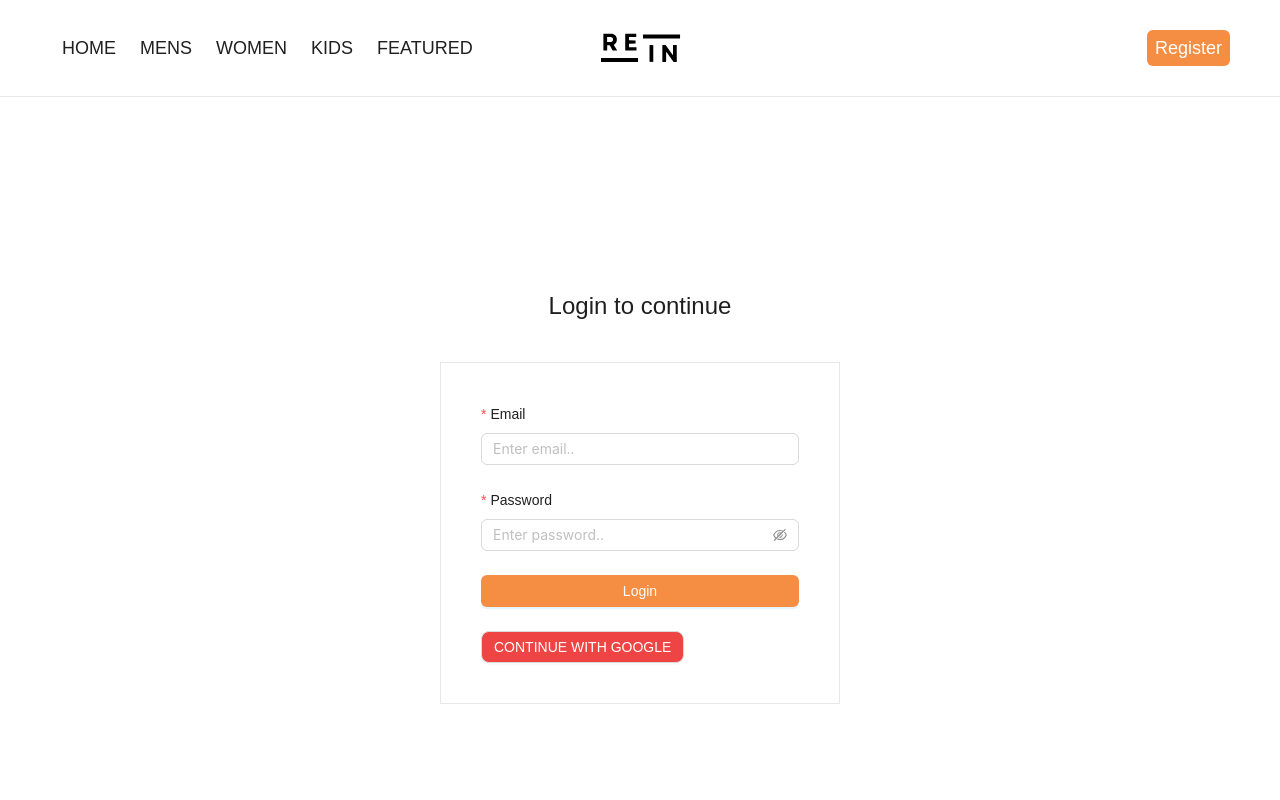
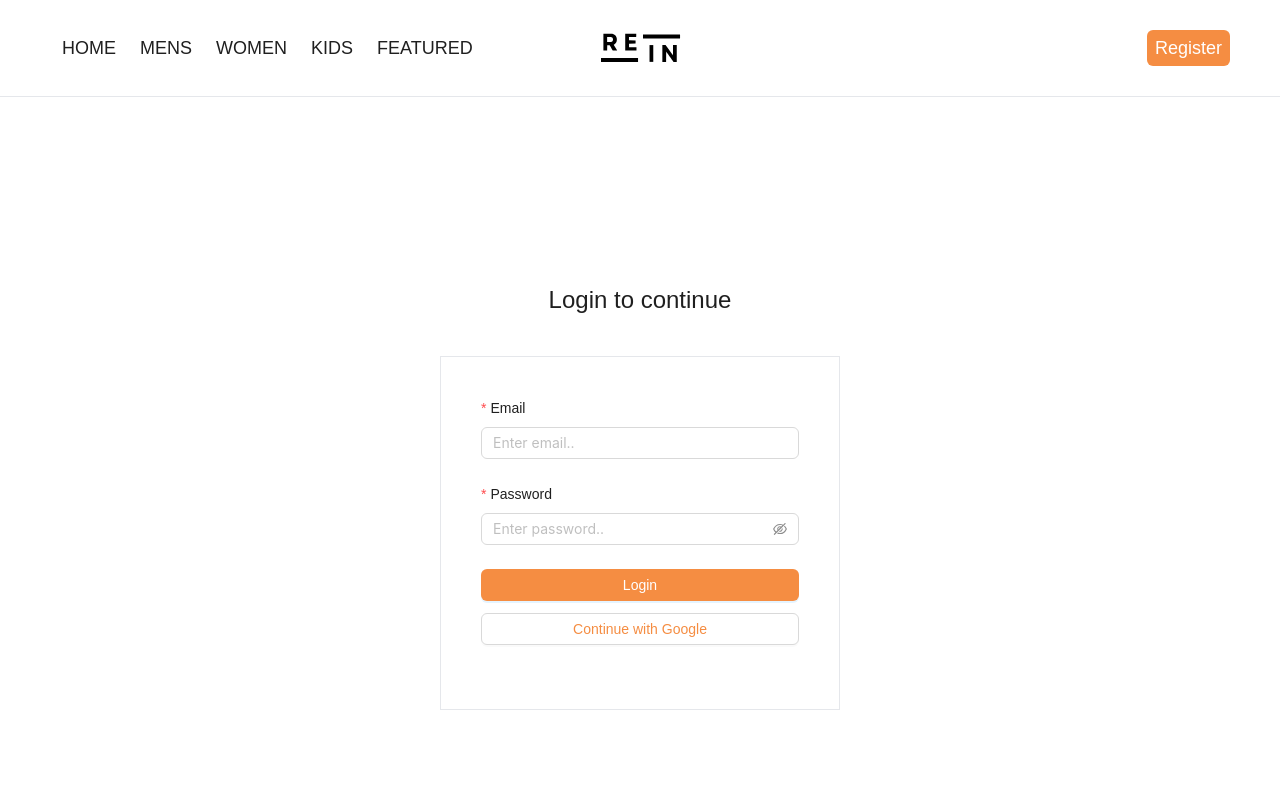
Before and after one commit to pr4th4meshh/mern-store, a Next.js app: page /sign-in in a window 1280 px wide. Shown: the top 800 px of the page. Built offline with nearby package versions, Linux system fonts and the light colour scheme; no server answers.

Commit message:
Oauth button changes

```diff
--- a/src/app/(auth)/sign-in/page.tsx
+++ b/src/app/(auth)/sign-in/page.tsx
@@ -22,7 +22,7 @@ const SignIn = () => {
       router.push("/")
     } catch (error) {
       message.error(
-        error?.data?.message || "Invalid Credentials, please try again"
+        error?.data?.message || "Invalid Credentials, please try again",
       )
     }
   }
@@ -69,8 +69,8 @@ const SignIn = () => {
             >
               Login
             </Button>
+            <OAuth />
           </Form.Item>
-          <OAuth />
         </Form>
       </div>
     </div>
--- a/src/app/(auth)/sign-up/page.tsx
+++ b/src/app/(auth)/sign-up/page.tsx
@@ -5,6 +5,7 @@ import { useDispatch } from "react-redux"
 import { setUser } from "@/lib/slices/userSlice"
 import { useRouter } from "next/navigation"
 import Link from "next/link"
+import OAuth from "@/app/OAuth"
 
 const Register = () => {
   const [form] = Form.useForm()
@@ -71,6 +72,7 @@ const Register = () => {
             >
               Register
             </Button>
+            <OAuth />
           </Form.Item>
           <span className="flex justify-center">
             Already have an account?{" "}
--- a/src/app/OAuth.tsx
+++ b/src/app/OAuth.tsx
@@ -38,7 +38,7 @@ const OAuth = () => {
   return (
     <Button
       onClick={handleGoogleClick}
-      className="bg-red-500 text-white p-3 rounded-lg uppercase hover:opacity-95"
+      className="text-secondary w-full mt-3"
       loading={isLoading}
     >
       Continue with Google
```
